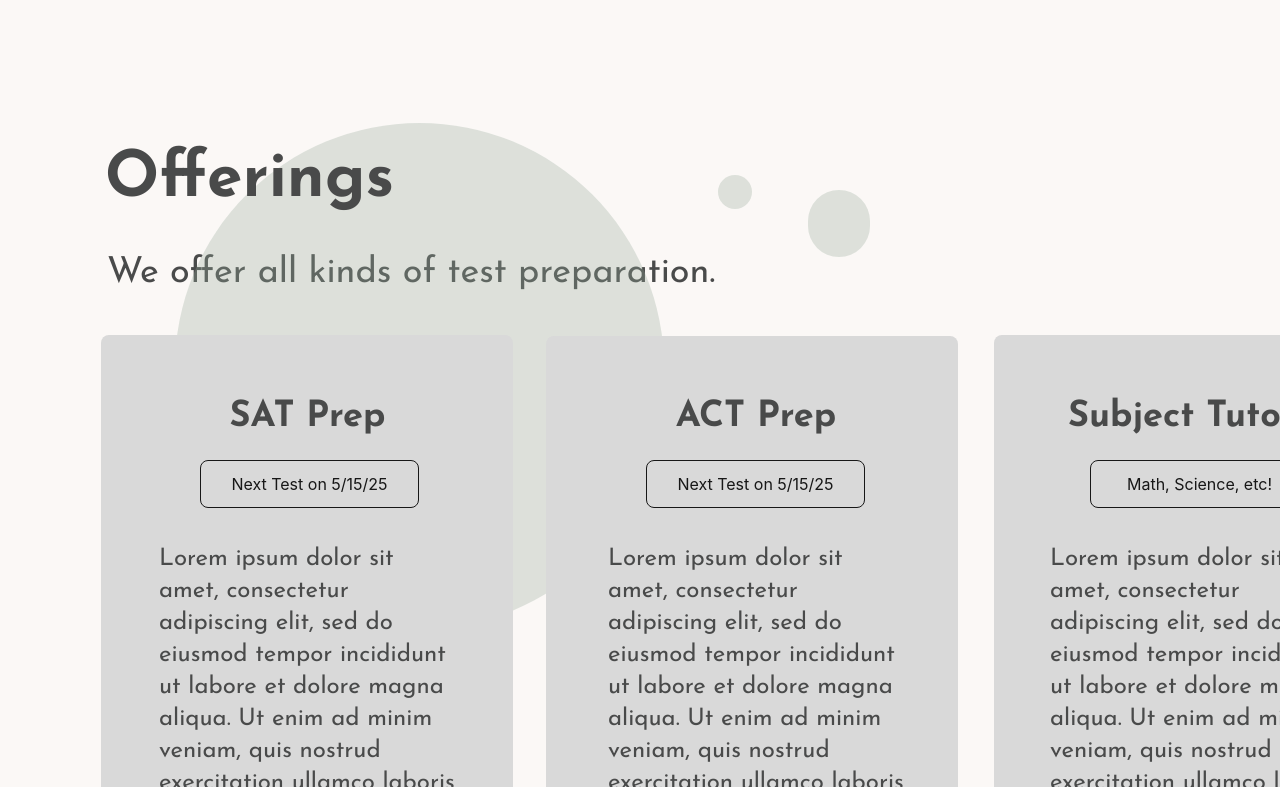
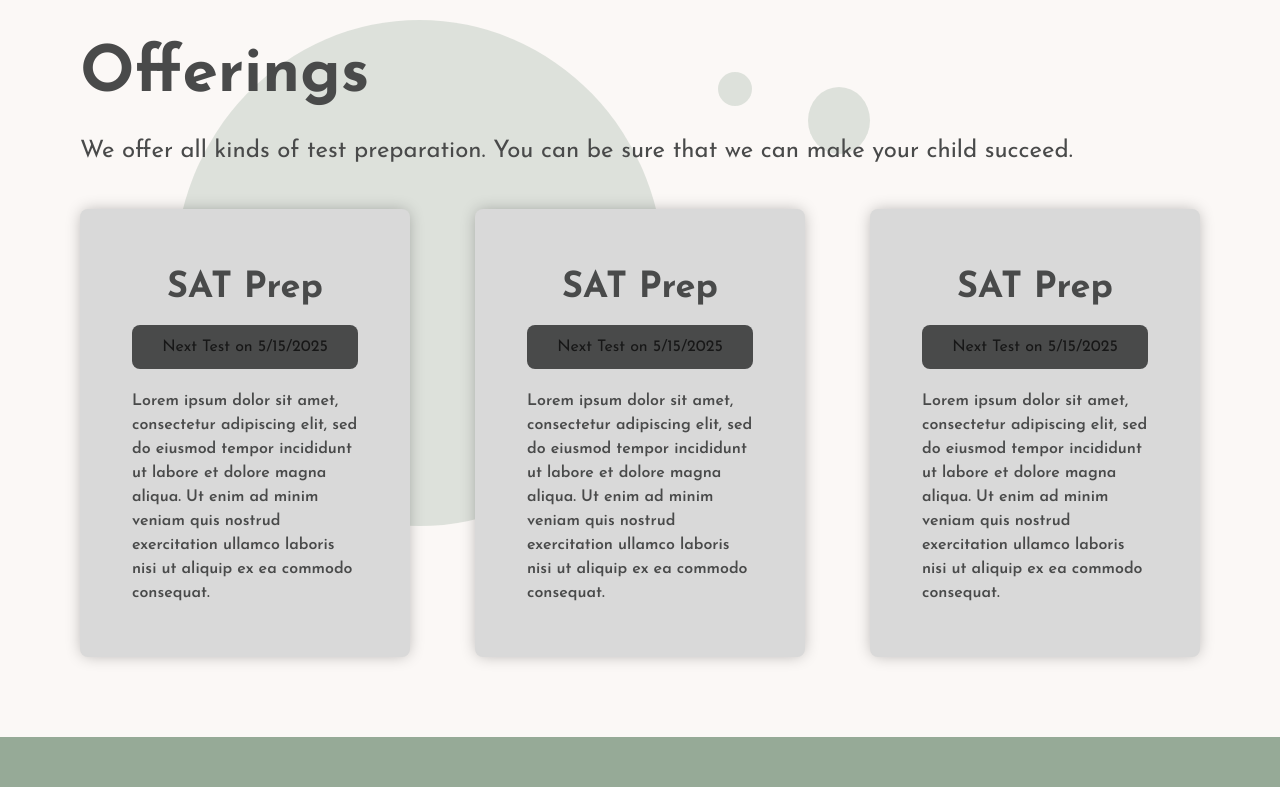
Before and after one commit to vigneshsaravanakumar404/audisea, a Next.js app: page / in a window 1280 px wide. Shown: the part 853-1640 px from the top of the page. Built offline with nearby package versions, Linux system fonts and the light colour scheme.

Commit message:
Fixed Offerings

```diff
--- a/src/app/page.tsx
+++ b/src/app/page.tsx
@@ -1,5 +1,6 @@
 import Image from "next/image";
 import home from "../../public/home.svg";
+import OfferingCard from "@/components/OfferingCard";
 
 export default function Home() {
   return (
@@ -38,31 +39,14 @@ function Hero() {
 
 function Offerings() {
   return (
-    <div className="w-[1512px] h-[930px] relative overflow-hidden">
-      <div className="w-[1512px] h-[930px] left-0 top-0 absolute bg-[#fbf8f6]"></div>
-      <div className="w-[994px] h-[83px] left-[107px] top-[203px] absolute justify-start text-[#494a4a] text-4xl font-normal font-['Josefin_Sans']">We offer all kinds of test preparation.</div>
-      <div className="w-[62px] h-[67px] left-[808px] top-[140px] absolute bg-[#96aa97]/30 rounded-full"></div>
-      <div className="size-[34px] left-[718px] top-[125px] absolute bg-[#96aa97]/30 rounded-full"></div>
-      <div className="w-[489px] h-[506px] left-[175px] top-[73px] absolute bg-[#96aa97]/30 rounded-full"></div>
-      <div className="w-[690px] h-[121px] left-[-296px] top-[82px] absolute text-right justify-center text-[#494a4a] text-[64px] font-bold font-['Josefin_Sans']">Offerings</div>
-      <div className="w-[412px] h-[496px] left-[101px] top-[285px] absolute bg-[#d9d9d9] rounded-lg"></div>
-      <div className="w-[412px] h-[496px] left-[546px] top-[286px] absolute bg-[#d9d9d9] rounded-lg"></div>
-      <div className="w-[412px] h-[496px] left-[994px] top-[285px] absolute bg-[#d9d9d9] rounded-lg"></div>
-      <div className="w-[307px] h-[42px] left-[154px] top-[347px] absolute text-center justify-center text-[#494a4a] text-4xl font-bold font-['Josefin_Sans']">SAT Prep</div>
-      <div className="w-[202px] h-[42px] left-[655px] top-[347px] absolute text-center justify-center text-[#494a4a] text-4xl font-bold font-['Josefin_Sans']">ACT Prep</div>
-      <div className="w-80 h-[42px] left-[1049px] top-[347px] absolute text-center justify-center text-[#494a4a] text-4xl font-bold font-['Josefin_Sans']">Subject Tutoring</div>
-      <div data-size="Medium" data-state="Default" data-variant="Primary" className="w-[219px] h-12 p-3 left-[200px] top-[410px] absolute bg-Background-Brand-Default rounded-lg outline outline-1 outline-offset-[-1px] outline-Border-Brand-Default inline-flex justify-center items-center gap-2 overflow-hidden">
-        <div className="justify-start text-Text-Brand-On-Brand text-base font-normal font-['Inter'] leading-none">Next Test on 5/15/25</div>
+    <div className="w-screen bg-[url('/../../offeringBg.svg')] p-20">
+      <h1 className="text-[#494a4a] font-bold font-['Josefin_Sans'] text-[64px] mb-[10px]">Offerings</h1>
+      <h3 className="text-[#494a4a]  font-['Josefin_Sans'] text-[24px] mb-[40px]">We offer all kinds of test preparation. You can be sure that we can make your child succeed.</h3>
+      <div className = "w-full flex flex-wrap justify-between gap-4">
+        <OfferingCard></OfferingCard>
+        <OfferingCard></OfferingCard>
+        <OfferingCard></OfferingCard>
       </div>
-      <div data-size="Medium" data-state="Default" data-variant="Primary" className="w-[219px] h-12 p-3 left-[646px] top-[410px] absolute bg-Background-Brand-Default rounded-lg outline outline-1 outline-offset-[-1px] outline-Border-Brand-Default inline-flex justify-center items-center gap-2 overflow-hidden">
-        <div className="justify-start text-Text-Brand-On-Brand text-base font-normal font-['Inter'] leading-none">Next Test on 5/15/25</div>
-      </div>
-      <div data-size="Medium" data-state="Default" data-variant="Primary" className="w-[219px] h-12 p-3 left-[1090px] top-[410px] absolute bg-Background-Brand-Default rounded-lg outline outline-1 outline-offset-[-1px] outline-Border-Brand-Default inline-flex justify-center items-center gap-2 overflow-hidden">
-        <div className="justify-start text-Text-Brand-On-Brand text-base font-normal font-['Inter'] leading-none">Math, Science, etc!</div>
-      </div>
-      <div className="w-[302px] h-[232px] left-[159px] top-[493px] absolute justify-center text-[#494a4a] text-2xl font-normal font-['Josefin_Sans']">Lorem ipsum dolor sit amet, consectetur adipiscing elit, sed do eiusmod tempor incididunt ut labore et dolore magna aliqua. Ut enim ad minim veniam, quis nostrud exercitation ullamco laboris nisi ut aliquip ex ea commodo consequat.</div>
-      <div className="w-[302px] h-[232px] left-[608px] top-[493px] absolute justify-center text-[#494a4a] text-2xl font-normal font-['Josefin_Sans']">Lorem ipsum dolor sit amet, consectetur adipiscing elit, sed do eiusmod tempor incididunt ut labore et dolore magna aliqua. Ut enim ad minim veniam, quis nostrud exercitation ullamco laboris nisi ut aliquip ex ea commodo consequat.</div>
-      <div className="w-[302px] h-[232px] left-[1050px] top-[493px] absolute justify-center text-[#494a4a] text-2xl font-normal font-['Josefin_Sans']">Lorem ipsum dolor sit amet, consectetur adipiscing elit, sed do eiusmod tempor incididunt ut labore et dolore magna aliqua. Ut enim ad minim veniam, quis nostrud exercitation ullamco laboris nisi ut aliquip ex ea commodo consequat.</div>
     </div>
   );
 }
--- /dev/null
+++ b/src/components/OfferingCard.tsx
@@ -0,0 +1,10 @@
+export default function OfferingCard()
+{
+  return (
+    <div className = "w-[330px] bg-[#D9D9D9] p-13 flex flex-col rounded-lg shadow-[0px_0px_16px_-2px_rgba(0,0,0,0.30)] font-['Josefin_Sans']">
+      <h1 className = "text-[36px] text-[#494A4A] font-bold text-center">SAT Prep</h1>
+      <button className = "p-[10px] text-center bg-[#494A4A] mt-[10px] mb-[20px] rounded-lg">Next Test on 5/15/2025</button>
+      <p className = " text-[#494A4A] font-semibold">Lorem ipsum dolor sit amet, consectetur adipiscing elit, sed do eiusmod tempor incididunt ut labore et dolore magna aliqua. Ut enim ad minim veniam quis nostrud exercitation ullamco laboris nisi ut aliquip ex ea commodo consequat.</p>
+    </div>
+  )
+}
--- a/src/components/navbar.tsx
+++ b/src/components/navbar.tsx
@@ -3,7 +3,7 @@ import logo from "../../public/logo.png";
 
 export default function Navbar() {
   return (
-    <nav className="w-full flex justify-between items-center p-6 pt-10 bg-[#FBF8F6] border-b-2 border-[#d6d6d6] shadow-sm">
+    <nav className="w-full flex justify-between items-center p-6 pt-10 bg-[#FBF8F6] border-b-2 border-[#d6d6d6] shadow-sm fixed top-0 left-0 right-0 z-10">
       <Link href="/">
         <div className="flex items-center w-7 cursor-pointer ml-2">
           <img src={logo.src} className="ml-auto mr-auto" alt="Logo" />
```
Also changed, not shown: public/offeringBg.svg (added).
